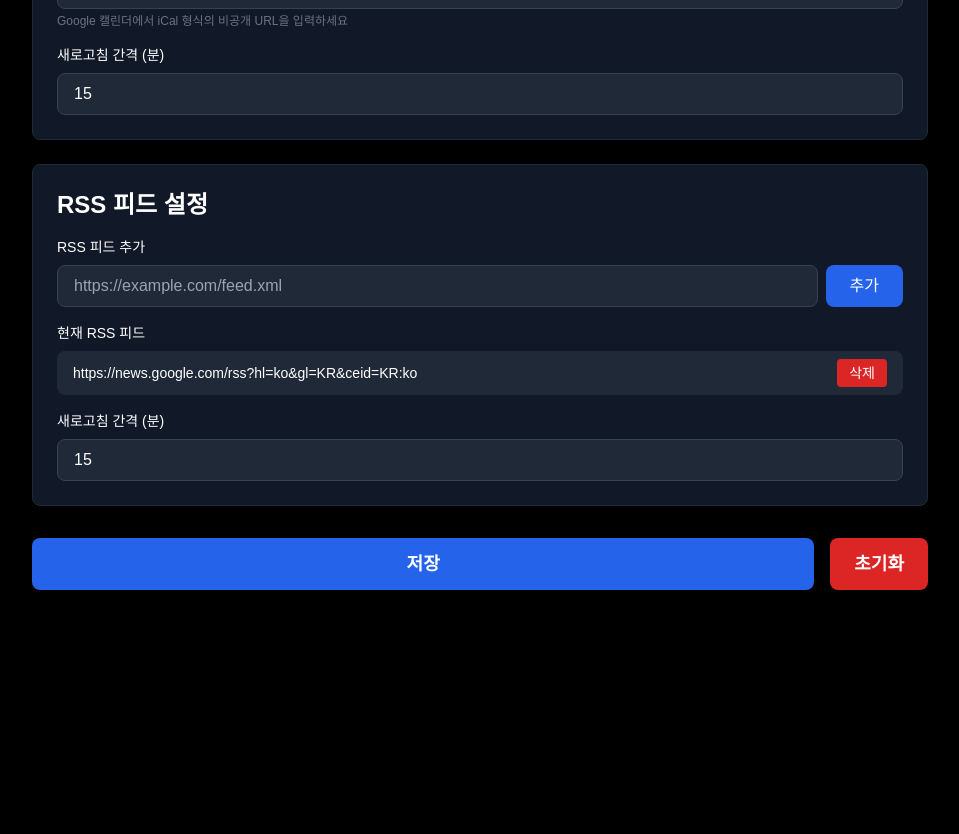
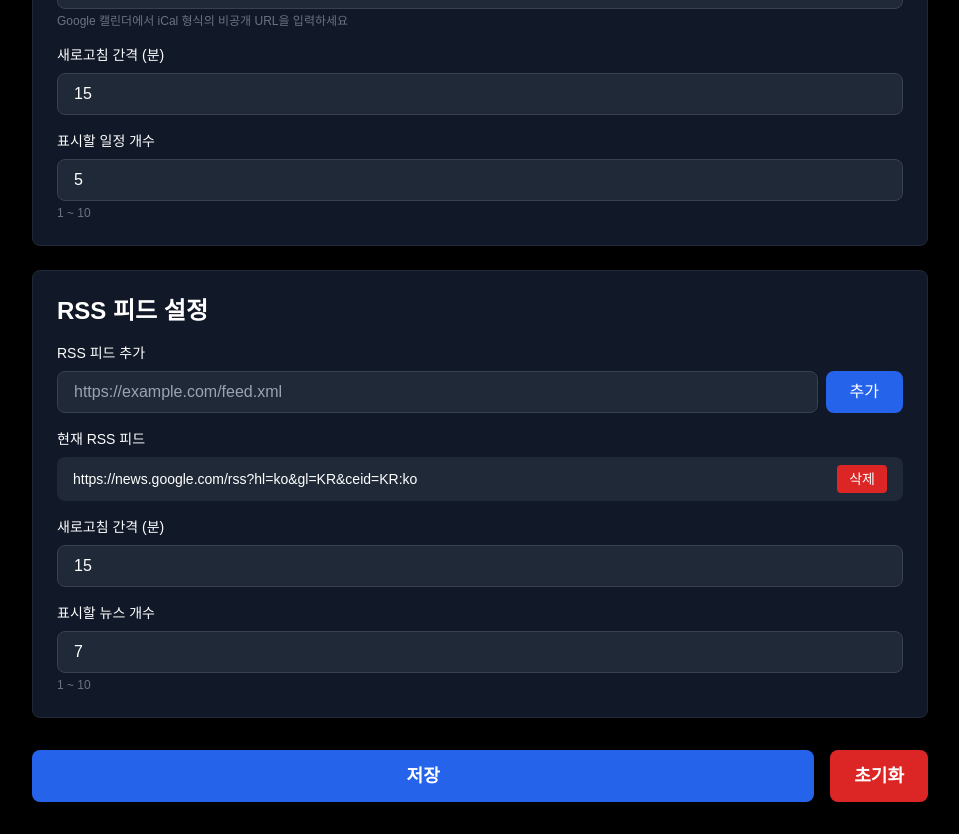
Before and after one commit to nalbam/rpi-kiosk, a Next.js app: page /settings in a window 1280 px wide. Shown: the part 920-1754 px from the top of the page, without its empty margins (160-1119 px from the left). Before the commit the page ends 1542 px from the top, so only its background shows below. Built offline with nearby package versions, Linux system fonts and the light colour scheme.

Commit message:
Refactor display limits for calendar events and RSS items; update constants and configuration

```diff
--- a/app/api/calendar/route.ts
+++ b/app/api/calendar/route.ts
@@ -1,7 +1,7 @@
 import { NextResponse } from 'next/server';
 import ICAL from 'ical.js';
 import { validateCalendarUrl, fetchWithTimeout } from '@/lib/urlValidation';
-import { API, DISPLAY } from '@/lib/constants';
+import { API, PROCESSING_LIMITS } from '@/lib/constants';
 
 export async function GET(request: Request) {
   const { searchParams } = new URL(request.url);
@@ -38,7 +38,7 @@ export async function GET(request: Request) {
 
     const now = new Date();
     const oneMonthFromNow = new Date();
-    oneMonthFromNow.setDate(now.getDate() + DISPLAY.CALENDAR_DAYS_AHEAD);
+    oneMonthFromNow.setDate(now.getDate() + PROCESSING_LIMITS.CALENDAR_DAYS_AHEAD);
 
     const events = vevents
       .map((vevent: any) => {
@@ -55,8 +55,7 @@ export async function GET(request: Request) {
         // Show events that haven't ended yet and start within the next month
         return event.end >= now && event.start <= oneMonthFromNow;
       })
-      .sort((a: any, b: any) => a.start.getTime() - b.start.getTime())
-      .slice(0, DISPLAY.MAX_CALENDAR_EVENTS);
+      .sort((a: any, b: any) => a.start.getTime() - b.start.getTime());
 
     return NextResponse.json({ events });
   } catch (error) {
--- a/app/api/rss/route.ts
+++ b/app/api/rss/route.ts
@@ -1,6 +1,7 @@
 import { NextResponse } from 'next/server';
 import Parser from 'rss-parser';
 import { validateCalendarUrl, fetchWithTimeout } from '@/lib/urlValidation';
+import { API, PROCESSING_LIMITS } from '@/lib/constants';
 
 export async function GET(request: Request) {
   const { searchParams } = new URL(request.url);
@@ -32,14 +33,14 @@ export async function GET(request: Request) {
 
       try {
         // Fetch RSS feed with timeout protection
-        const response = await fetchWithTimeout(trimmedUrl, 10000, 5 * 1024 * 1024);
+        const response = await fetchWithTimeout(trimmedUrl, API.TIMEOUT_MS, API.MAX_RSS_SIZE);
         const xmlText = await response.text();
 
         // Parse the RSS feed
         const parser = new Parser();
         const feed = await parser.parseString(xmlText);
 
-        const items = feed.items.slice(0, 10).map(item => ({
+        const items = feed.items.slice(0, PROCESSING_LIMITS.MAX_RSS_ITEMS_PER_FEED).map(item => ({
           title: item.title || '',
           link: item.link || '',
           pubDate: item.pubDate || item.isoDate || new Date().toISOString(),
@@ -61,10 +62,10 @@ export async function GET(request: Request) {
       );
     }
 
-    // Sort by date and limit to 20 items
+    // Sort by date and limit total items
     const sortedItems = allItems
       .sort((a, b) => new Date(b.pubDate).getTime() - new Date(a.pubDate).getTime())
-      .slice(0, 20);
+      .slice(0, PROCESSING_LIMITS.MAX_RSS_ITEMS_TOTAL);
 
     return NextResponse.json({ items: sortedItems });
   } catch (error) {
--- a/app/settings/page.tsx
+++ b/app/settings/page.tsx
@@ -232,6 +232,27 @@ export default function SettingsPage() {
                   className="w-full px-4 py-2 bg-gray-800 border border-gray-700 rounded-lg focus:outline-none focus:border-blue-500"
                 />
               </div>
+
+              <div>
+                <label className="block text-sm font-medium mb-2">표시할 일정 개수</label>
+                <input
+                  type="number"
+                  min="1"
+                  max="10"
+                  value={config.displayLimits.calendarEvents}
+                  onChange={(e) => {
+                    const value = parseInt(e.target.value);
+                    if (!isNaN(value) && value >= 1 && value <= 10) {
+                      setConfig({
+                        ...config,
+                        displayLimits: { ...config.displayLimits, calendarEvents: value }
+                      });
+                    }
+                  }}
+                  className="w-full px-4 py-2 bg-gray-800 border border-gray-700 rounded-lg focus:outline-none focus:border-blue-500"
+                />
+                <p className="text-xs text-gray-500 mt-1">1 ~ 10</p>
+              </div>
             </div>
           </div>
 
@@ -298,6 +319,27 @@ export default function SettingsPage() {
                   className="w-full px-4 py-2 bg-gray-800 border border-gray-700 rounded-lg focus:outline-none focus:border-blue-500"
                 />
               </div>
+
+              <div>
+                <label className="block text-sm font-medium mb-2">표시할 뉴스 개수</label>
+                <input
+                  type="number"
+                  min="1"
+                  max="10"
+                  value={config.displayLimits.rssItems}
+                  onChange={(e) => {
+                    const value = parseInt(e.target.value);
+                    if (!isNaN(value) && value >= 1 && value <= 10) {
+                      setConfig({
+                        ...config,
+                        displayLimits: { ...config.displayLimits, rssItems: value }
+                      });
+                    }
+                  }}
+                  className="w-full px-4 py-2 bg-gray-800 border border-gray-700 rounded-lg focus:outline-none focus:border-blue-500"
+                />
+                <p className="text-xs text-gray-500 mt-1">1 ~ 10</p>
+              </div>
             </div>
           </div>
         </div>
--- a/components/Calendar/Calendar.tsx
+++ b/components/Calendar/Calendar.tsx
@@ -106,11 +106,15 @@ export default function Calendar() {
     );
   }
 
+  const config = getConfig();
+  const displayLimit = config.displayLimits.calendarEvents;
+  const displayEvents = events.slice(0, displayLimit);
+
   return (
     <div className="bg-gray-900 rounded-lg p-vw-sm border border-gray-800 h-full flex flex-col">
       <h2 className="text-vw-xl font-semibold mb-vw-sm">일정</h2>
       <div className="space-y-vw-xs overflow-y-auto flex-1 min-h-0">
-        {events.map((event, index) => {
+        {displayEvents.map((event, index) => {
           const startDate = new Date(event.start);
           const endDate = new Date(event.end);
           const isSingleDay = isSameDay(startDate, endDate);
--- a/components/RSS/RSS.tsx
+++ b/components/RSS/RSS.tsx
@@ -61,7 +61,7 @@ export default function RSS() {
 
     const interval = setInterval(() => {
       setCurrentIndex((prev) => (prev + 1) % items.length);
-    }, 10000); // Change every 10 seconds
+    }, 10000); // 10 seconds - matches PROCESSING_LIMITS.RSS_CAROUSEL_INTERVAL_MS
 
     return () => clearInterval(interval);
   }, [items.length]);
@@ -95,8 +95,11 @@ export default function RSS() {
     );
   }
 
+  const config = getConfig();
+  const displayLimit = config.displayLimits.rssItems;
+
   const displayItems = items.length > 0
-    ? Array.from({ length: Math.min(5, items.length) }).map((_, i) => items[(currentIndex + i) % items.length])
+    ? Array.from({ length: Math.min(displayLimit, items.length) }).map((_, i) => items[(currentIndex + i) % items.length])
     : [];
 
   return (
@@ -126,7 +129,7 @@ export default function RSS() {
         ))}
       </div>
       <div className="mt-vw-sm flex justify-center space-x-2">
-        {Array.from({ length: Math.min(items.length, 5) }).map((_, index) => (
+        {Array.from({ length: Math.min(items.length, displayLimit) }).map((_, index) => (
           <div
             key={index}
             className={`w-2 h-2 rounded-full ${
--- a/lib/config.ts
+++ b/lib/config.ts
@@ -12,6 +12,10 @@ export interface KioskConfig {
     weather: number; // in minutes
     calendar: number; // in minutes
     rss: number; // in minutes
+  };
+  displayLimits: {
+    calendarEvents: number; // number of calendar events to display
+    rssItems: number; // number of RSS items to display in carousel
   };
 }
 
@@ -29,5 +33,9 @@ export const defaultConfig: KioskConfig = {
     weather: 30,
     calendar: 15,
     rss: 15,
+  },
+  displayLimits: {
+    calendarEvents: 5,
+    rssItems: 7,
   }
 };
--- a/lib/constants.ts
+++ b/lib/constants.ts
@@ -1,10 +1,13 @@
 /**
  * Application-wide constants
- * Centralized location for all magic numbers and configuration values
+ * System constraints and immutable configuration values
+ *
+ * Note: User-configurable values are in config.ts, not here.
  */
 
 /**
  * API timeout and size limits
+ * These are system constraints to prevent abuse and protect resources
  */
 export const API = {
   /** Default timeout for external API requests (milliseconds) */
@@ -27,30 +30,26 @@ export const API = {
 } as const;
 
 /**
- * Data display limits
+ * Server-side data processing limits
+ * These limits apply to API routes to prevent memory/performance issues
  */
-export const DISPLAY = {
-  /** Maximum number of calendar events to show */
-  MAX_CALENDAR_EVENTS: 5,
+export const PROCESSING_LIMITS = {
+  /** Maximum number of RSS items to fetch per feed (server-side) */
+  MAX_RSS_ITEMS_PER_FEED: 10,
+
+  /** Maximum total number of RSS items after aggregation (server-side) */
+  MAX_RSS_ITEMS_TOTAL: 20,
 
   /** Calendar events filter: show events within this many days from now */
   CALENDAR_DAYS_AHEAD: 30,
 
-  /** Maximum number of RSS items per feed */
-  MAX_RSS_ITEMS_PER_FEED: 10,
-
-  /** Maximum total number of RSS items */
-  MAX_RSS_ITEMS_TOTAL: 20,
-
-  /** Number of RSS items to display in carousel */
-  RSS_CAROUSEL_SIZE: 5,
-
   /** RSS carousel auto-scroll interval (milliseconds) */
-  RSS_CAROUSEL_INTERVAL: 10000, // 10 seconds
+  RSS_CAROUSEL_INTERVAL_MS: 10000, // 10 seconds
 } as const;
 
 /**
  * Coordinate validation ranges
+ * Physical constraints based on Earth's coordinate system
  */
 export const COORDINATES = {
   /** Minimum latitude value */
@@ -67,9 +66,21 @@ export const COORDINATES = {
 } as const;
 
 /**
- * Refresh intervals (minutes)
+ * Validation ranges for user configuration
  */
-export const REFRESH_INTERVALS = {
-  /** Minimum allowed refresh interval */
-  MIN_INTERVAL: 1,
+export const VALIDATION = {
+  /** Minimum allowed refresh interval (minutes) */
+  MIN_REFRESH_INTERVAL: 1,
+
+  /** Maximum allowed refresh interval (minutes) */
+  MAX_REFRESH_INTERVAL: 1440, // 24 hours
+
+  /** Minimum number of items to display */
+  MIN_DISPLAY_ITEMS: 1,
+
+  /** Maximum number of calendar events to display */
+  MAX_CALENDAR_EVENTS_DISPLAY: 10,
+
+  /** Maximum number of RSS items to display */
+  MAX_RSS_ITEMS_DISPLAY: 10,
 } as const;
```
